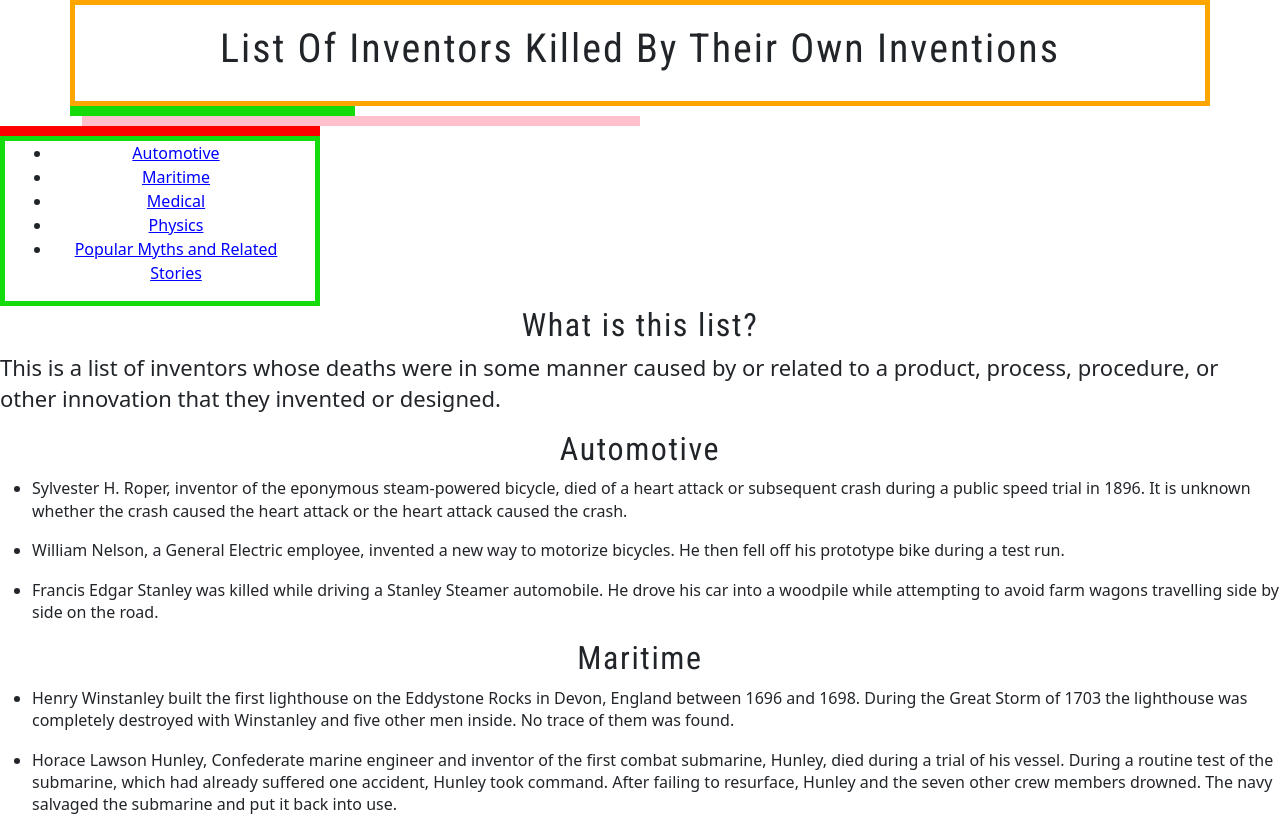
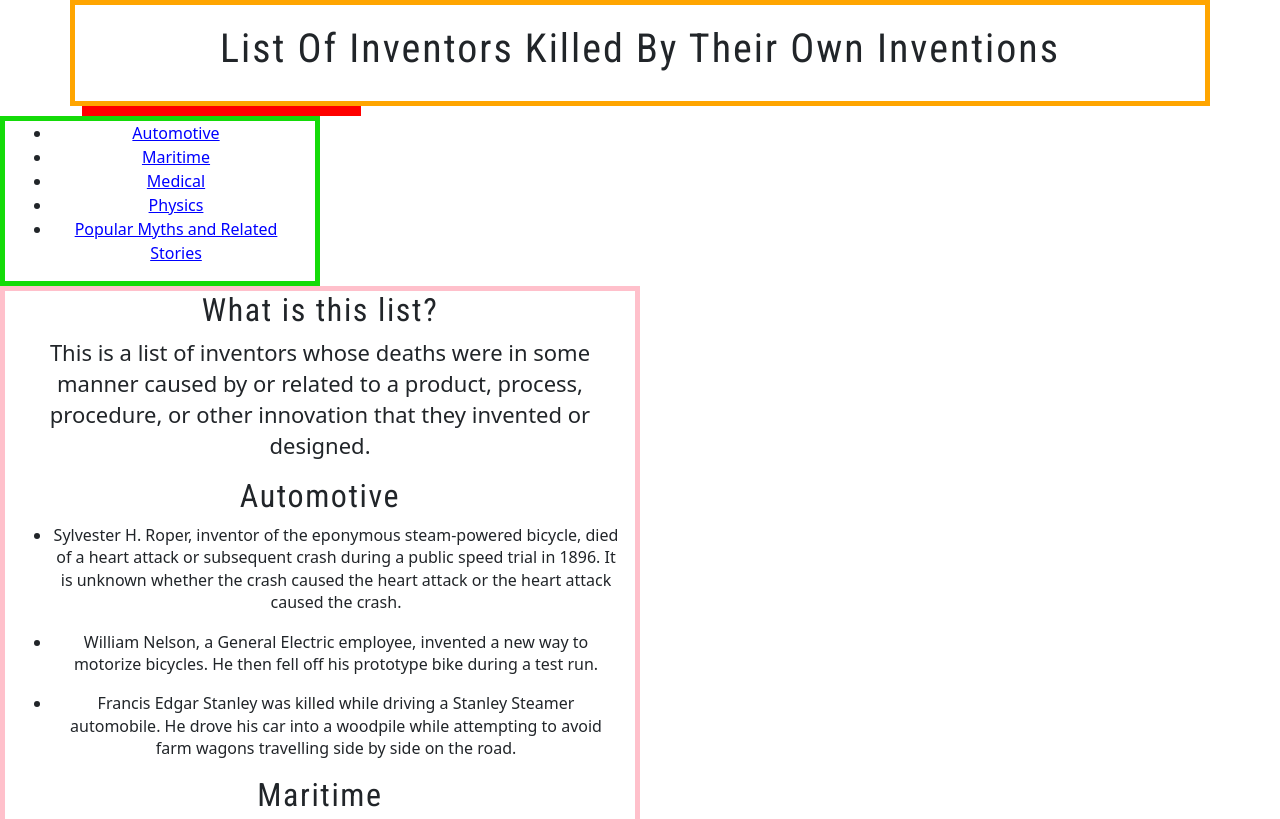
Before and after one commit to robinguyton/Week_6_Assignment, a plain HTML site: page index.html in a window 1280 px wide. Shown: the top 819 px of the page. Drawn offline with nearby package versions, Linux system fonts and the light colour scheme.

Commit message:
added grid to main

```diff
--- a/index.html
+++ b/index.html
@@ -35,10 +35,8 @@
 	<div id="main-container">
 		<div class="container">
 			<div class="row">
-				<div class="col-3" style="border: 5px solid rgb(20, 219, 9); text-align: center;"></div>
-				</div>
 
-				<div class="col-6" style="border: 5px solid pink; text-align: center;"></div>
+
 				</div>
 
 				<div class="col-3" style="border: 5px solid red; text-align: center;"></div>
@@ -56,8 +54,11 @@
 			</nav>
 			</div>
 			</div>
-			<main>
-				<section id="intro">
+		<main>
+
+			<div class="col-6" style="border: 5px solid pink; text-align: center;">
+
+			<section id="intro">
 					<h2>What is this list?</h2>
 					<p>This is a list of inventors whose deaths were in some manner caused by or related to a product,
 						process, procedure, or other innovation that they invented or designed.</p>
@@ -183,6 +184,7 @@
 						</li>
 					</ul>
 				</section>
+				</div>
 			</main>
 			<aside>
 				<h2>Additional Notes</h2>
```
